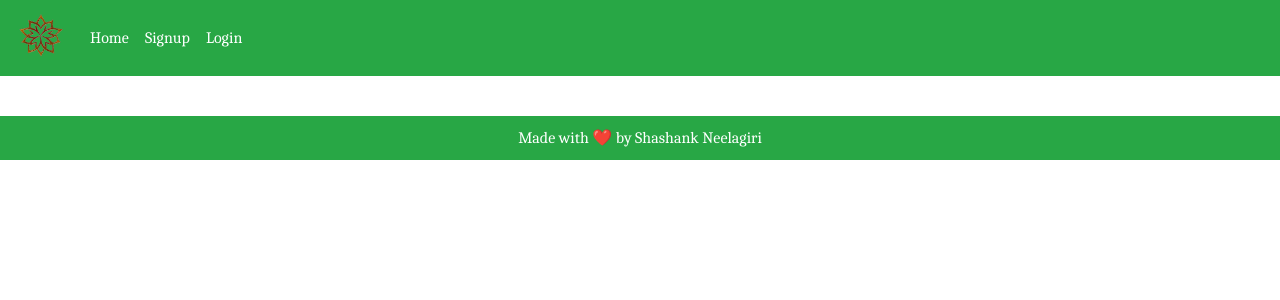
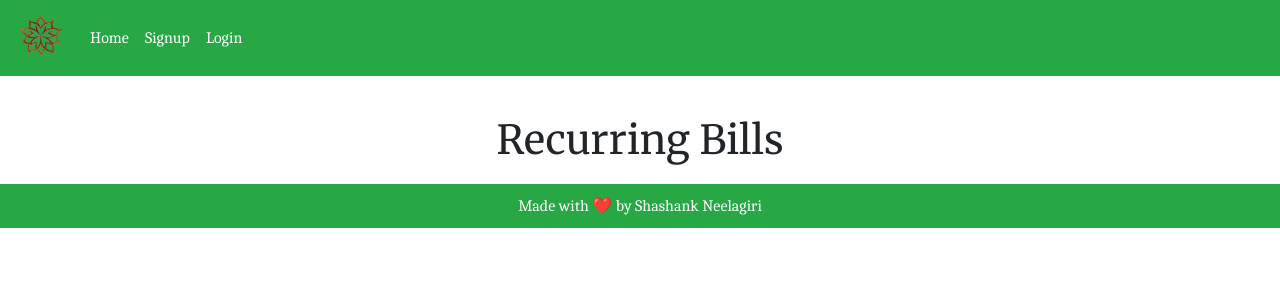
Before and after one commit to sneelagiri/personal-finance-pro-client, a React (Create React App) app: page /recurring-bills in a window 1280 px wide. Shown: the top 300 px of the page. Built offline with nearby package versions, Linux system fonts and the light colour scheme.

Commit message:
added titles to future pages

```diff
--- a/src/components/Expenses/Expenses.tsx
+++ b/src/components/Expenses/Expenses.tsx
@@ -7,6 +7,10 @@ export default class Expenses extends Component<Props, State> {
   state = {};
 
   render() {
-    return <div></div>;
+    return (
+      <div>
+        <h1>Expenses</h1>
+      </div>
+    );
   }
 }
--- a/src/components/RecurringBills/RecurringBills.tsx
+++ b/src/components/RecurringBills/RecurringBills.tsx
@@ -7,6 +7,10 @@ export default class RecurringBills extends Component<Props, State> {
   state = {};
 
   render() {
-    return <div></div>;
+    return (
+      <div>
+        <h1>Recurring Bills</h1>
+      </div>
+    );
   }
 }
```
